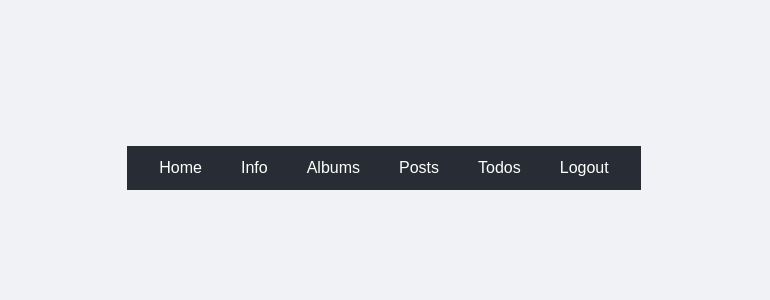
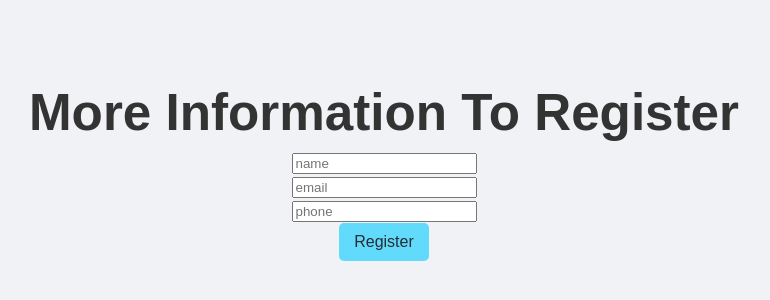
Before and after one commit to morielbitan/project5, a React (Vite) app: page /infoToRegister in a window 1280 px wide. Shown: the part 232-532 px from the top of the page, without its empty margins (256-1026 px from the left). Built offline with nearby package versions, Linux system fonts and the light colour scheme.

Commit message:
login + regisetr + info for register

```diff
--- a/src/App.jsx
+++ b/src/App.jsx
@@ -1,49 +1,19 @@
-import { BrowserRouter, Routes, Route, Link } from "react-router-dom";
+import { BrowserRouter, Routes, Route } from "react-router-dom";
 import "./App.css";
 import Home from "./Home";
-import Info from "./Info";
-import { useState } from "react";
 import Login from "./Login";
+import Register from "./Register";
+import InfoToRegister from "./InfoToRegister";
 
 function App() {
   return (
     <>
       <BrowserRouter>
-        <nav>
-          <ul>
-            <li>
-              <Link to="/">Home</Link>
-            </li>
-            <li>
-              <Link to="/info">Info</Link>
-            </li>
-            <li>
-              <Link to="/Albums">Albums</Link>
-            </li>
-            <li>
-              <Link to="/Posts">Posts</Link>
-            </li>
-            <li>
-              <Link to="/Todos">Todos</Link>
-            </li>
-            <li>
-              <Link to="/Logout">Logout</Link>
-            </li>
-          </ul>
-        </nav>
-
         <Routes>
-          <Route path="/" element={<Home />} />
-          <Route path="/info" element={<Info />} />
-          {/* <Route path="/Albums" element={<Albums />} /> */}
-          {/* <Route path="/info" element={<Info />} />
-          <Route path="/info" element={<Info />} />
-          <Route path="/info" element={<Info />} />
-          <Route path="/info" element={<Info />} />
-          <Route path="/info" element={<Info />} /> */}
-
-          {/* <Route path="*" element={<Home />} /> */}
-          <Route path="/login" element={<Login />} />
+          <Route path="/" element={<Login />} />
+          <Route path="/register" element={<Register />} />
+          <Route path="/infoToRegister" element={<InfoToRegister />} />
+          <Route path="/home" element={<Home />} />
         </Routes>
       </BrowserRouter>
     </>
--- /dev/null
+++ b/src/InfoToRegister.jsx
@@ -0,0 +1,69 @@
+import { useState } from "react";
+import { useNavigate } from "react-router-dom";
+
+function InfoToRegister() {
+  const [name, setName] = useState("");
+  const [email, setEmail] = useState("");
+  const [phone, setPhone] = useState("");
+  const navigate = useNavigate();
+
+  async function addUserToDb(user) {
+    const response = await fetch("http://localhost:3000/users", {
+      method: "POST",
+      body: JSON.stringify(user),
+      headers: {
+        "Content-type": "application/json; charset=UTF-8",
+      },
+    });
+    await response.then((response) => response.json());
+  }
+
+  function handleSubmit() {
+    const existing = JSON.parse(localStorage.getItem("userInfo"));
+    const updated = {
+      ...existing,
+      name: name,
+      email: email,
+      phone: phone,
+    };
+    localStorage.setItem("userInfo", JSON.stringify(updated));
+    addUserToDb(updated);
+
+    navigate("/home");
+  }
+
+  return (
+    <>
+      <h1>More Information To Register</h1>
+      <form onSubmit={handleSubmit}>
+        <div>
+          <input
+            type="text"
+            placeholder="name"
+            value={name}
+            onChange={(e) => setName(e.target.value)}
+          />
+        </div>
+        <div>
+          <input
+            type="text"
+            placeholder="email"
+            value={email}
+            onChange={(e) => setEmail(e.target.value)}
+          />
+        </div>
+        <div>
+          <input
+            type="text"
+            placeholder="phone"
+            value={phone}
+            onChange={(e) => setPhone(e.target.value)}
+          />
+        </div>
+        <button type="submit">Register</button>
+      </form>
+    </>
+  );
+}
+
+export default InfoToRegister;
--- a/src/Login.jsx
+++ b/src/Login.jsx
@@ -65,6 +65,8 @@ function Login() {
           </div>
           <button type="submit">Login</button>
         </form>
+        <h4>New user?</h4>
+        <button onClick={() => navigate("/register")}>Register</button>
       </div>
     </>
   );
--- a/src/Register.jsx
+++ b/src/Register.jsx
@@ -1,3 +1,56 @@
 import { useState } from "react";
+import { useNavigate } from "react-router-dom";
 
-function Register() {}
+function Register() {
+  const [username, setUsername] = useState("");
+  const [password, setPassword] = useState("");
+  const [checkPassword, setCheckPassword] = useState("");
+  const navigate = useNavigate();
+
+  function handleSubmit() {
+    if (password === checkPassword) {
+      localStorage.setItem(
+        "userInfo",
+        JSON.stringify({ username: username, website: password })
+      );
+      navigate("/infoToRegister");
+    }
+  }
+
+  return (
+    <>
+      <h1>Register</h1>
+      <div>
+        <form onSubmit={handleSubmit}>
+          <div>
+            <input
+              type="text"
+              placeholder="Username"
+              value={username}
+              onChange={(e) => setUsername(e.target.value)}
+            />
+          </div>
+          <div>
+            <input
+              type="password"
+              placeholder="Password"
+              value={password}
+              onChange={(e) => setPassword(e.target.value)}
+            />
+          </div>
+          <div>
+            <input
+              type="password"
+              placeholder="Password"
+              value={checkPassword}
+              onChange={(e) => setCheckPassword(e.target.value)}
+            />
+          </div>
+          <button type="submit">Register</button>
+        </form>
+      </div>
+    </>
+  );
+}
+
+export default Register;
```
Also changed, not shown: JSONSERVER/db.json.
